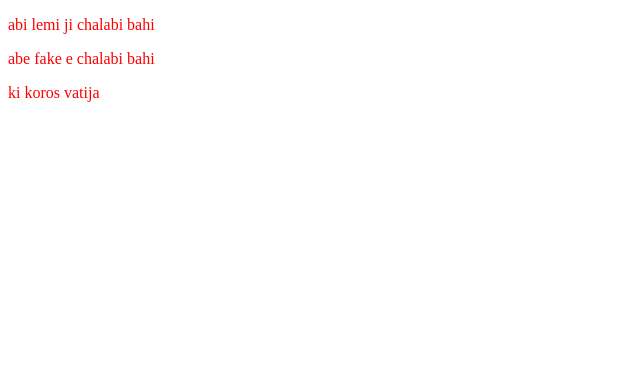
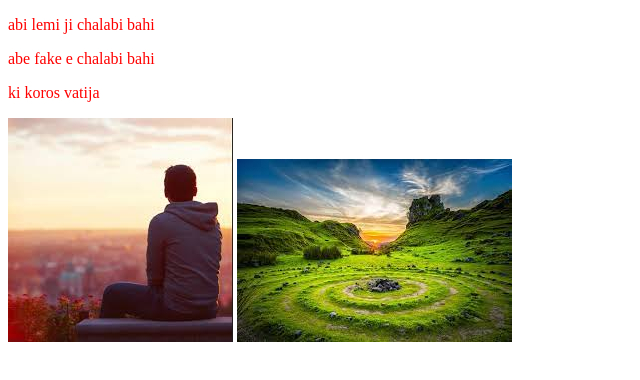
Before and after one commit to ahadalichowdhury/nav-2, a plain HTML site: page index.html in a window 1280 px wide. Shown: the whole page, without its empty margins (0-640 px from the left). Drawn offline with Linux system fonts and the light colour scheme.

Commit message:
pic added

```diff
--- a/index.html
+++ b/index.html
@@ -8,5 +8,7 @@
     <p>abi lemi ji chalabi bahi</p>
     <p>abe fake e chalabi bahi</p>
     <p>ki koros vatija</p>
+    <img src="download.jpeg" alt="" />
+    <img src="download (1).jpeg" alt="" />
   </body>
 </html>
```
Also changed, not shown: download (1).jpeg (added), download.jpeg (added).
